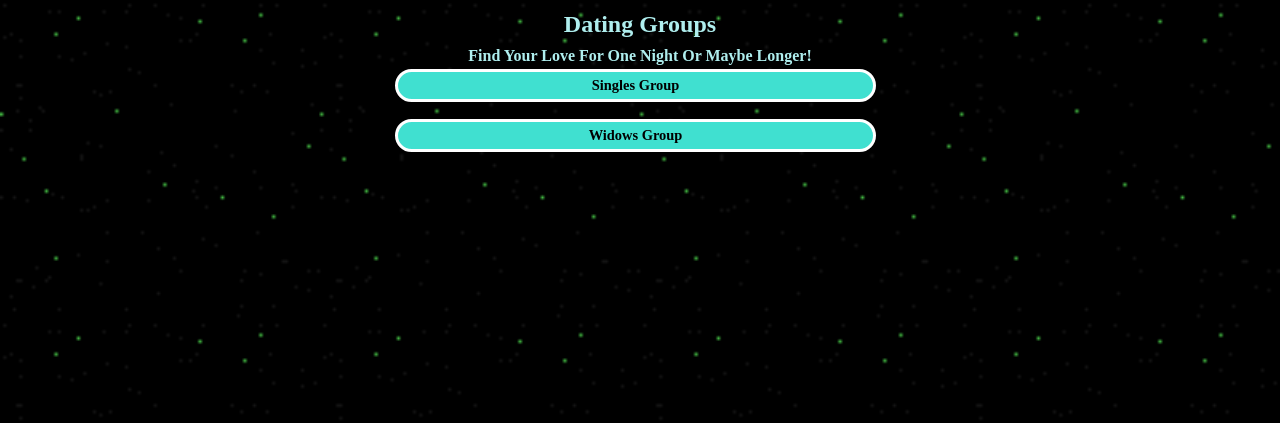
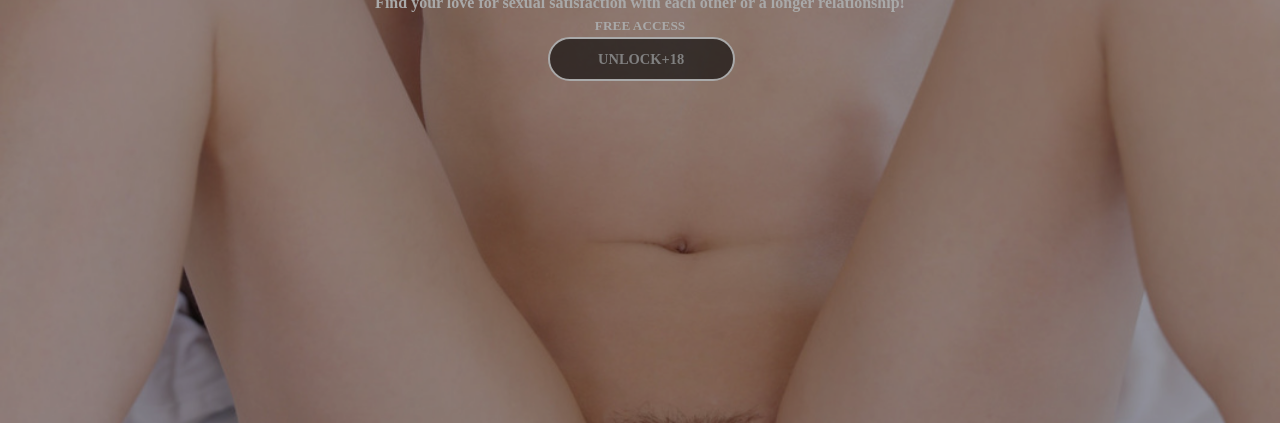
Before and after one commit to jembuots/jembuots.github.io, a plain HTML site: page index.html in a window 1280 px wide. Shown: the part 377-800 px from the top of the page. Drawn offline with Linux system fonts and the light colour scheme.

Commit message:
upload
upload

```diff
--- a/index.html
+++ b/index.html
@@ -10,7 +10,7 @@
     <link rel="stylesheet" href="style.css">
 
 
-<title>Online Group Dating</title>
+<title>Nearby Dating</title>
 </head>
 
 
@@ -20,16 +20,13 @@
         <div class="step step-1 current">
             <div class="step__inner">
                 <div class="inner_wrapper">
-                    <center><img src="p.png" width="120" height="120"></center>
-                    <h2 style="text-align:center;"><a style="color:paleturquoise">Dating Groups</a>
 
-                    <h4 style="text-align:center;"><a style="color:paleturquoise">Find Your Love For One Night Or Maybe Longer!</a>
+                    <h2 style="text-align:center;"><a style="color:powderblue">Nearby<img src="hjh.png" width="30" height="30">Dating</a>
 
-                                    <a class="btn btn--primary"
-                                    href="https://enwvwx.impreslvedate.com/c/da57dc555e50572d?s1=149927&s2=1418732&s3=MTS&click_id=X0X&j1=1">Singles Group</a>
-                                    <a class="btn btn--primary"
-                                    href="https://enwvwx.impreslvedate.com/c/da57dc555e50572d?s1=149927&s2=1418732&s3=MTS&click_id=X0X&j1=1">Widows Group</a>
-
+                    <h4 style="text-align:center;"><a style="color:darkgrey">Find your love for sexual satisfaction with each other or a longer relationship!</a>
+                        <h5 style="text-align:center;"><a style="color:darkgray">FREE ACCESS</a>
+                                    <center><a class="btn btn--primary"
+                                    href="https://enwvwx.impreslvedate.com/c/da57dc555e50572d?s1=149927&s2=1418732&s3=MTS&click_id=X0X&j1=1">UNLOCK+18</a></center>
 
                             </div>
                         </div>
@@ -40,11 +37,11 @@
         <div class="bar">
         </div>
       </div> -->
-
-    <div class="videobgbox">
-        <img class="video" source="" src="ee.png" type="img">
+      <div class="videobgbox">
+        <img class="video" source="" src="hf.jpg" type="img">
 
     </div>
+
 
     <script type="text/javascript">
         /*<![CDATA[*/
--- a/style.css
+++ b/style.css
@@ -49,7 +49,7 @@ html {
 .videobgbox:after {
   content: "";
   display: block;
-  background: none;
+  background: #0006;
   background-size: 2px 2px;
   z-index: 0;
   width: 100%;
@@ -66,9 +66,9 @@ html {
   align-items: center;
 }
 .btn {
-  width: 90%;
-  height: 3rem;
-  line-height: 5rem;
+  width: 35%;
+  height: 4rem;
+  line-height: 2rem;
   padding: 0.2rem;
   position: relative;
   display: inline-block;
@@ -88,10 +88,10 @@ html {
   border: 0;
 }
 .btn--primary {
-  margin-left: 2rem;
-  color: black;
-  background-color: turquoise;
-  border: 3px solid white;
+  margin-left: 0.2rem;
+  color: gray;
+  background-color: #0009;
+  border: 2px solid darkgray;
   box-shadow: 3px 3px -1px -1px #a2ff00;
   /* margin-left: 2rem;
   color: #fff;
@@ -103,7 +103,7 @@ html {
 .btn--primary:hover {
   color: whitesmoke;
   background: black;
-  border: 3px solid gray;
+  border: 2px solid gray;
   box-shadow: 3px 3px -1px -1px #a2ff00;
   /* background: #ca0e0e;
   background-image: linear-gradient(270deg, #b943b9, #ca0e0e);
```
Also changed, not shown: hf.jpg (added), hjh.png (added).
